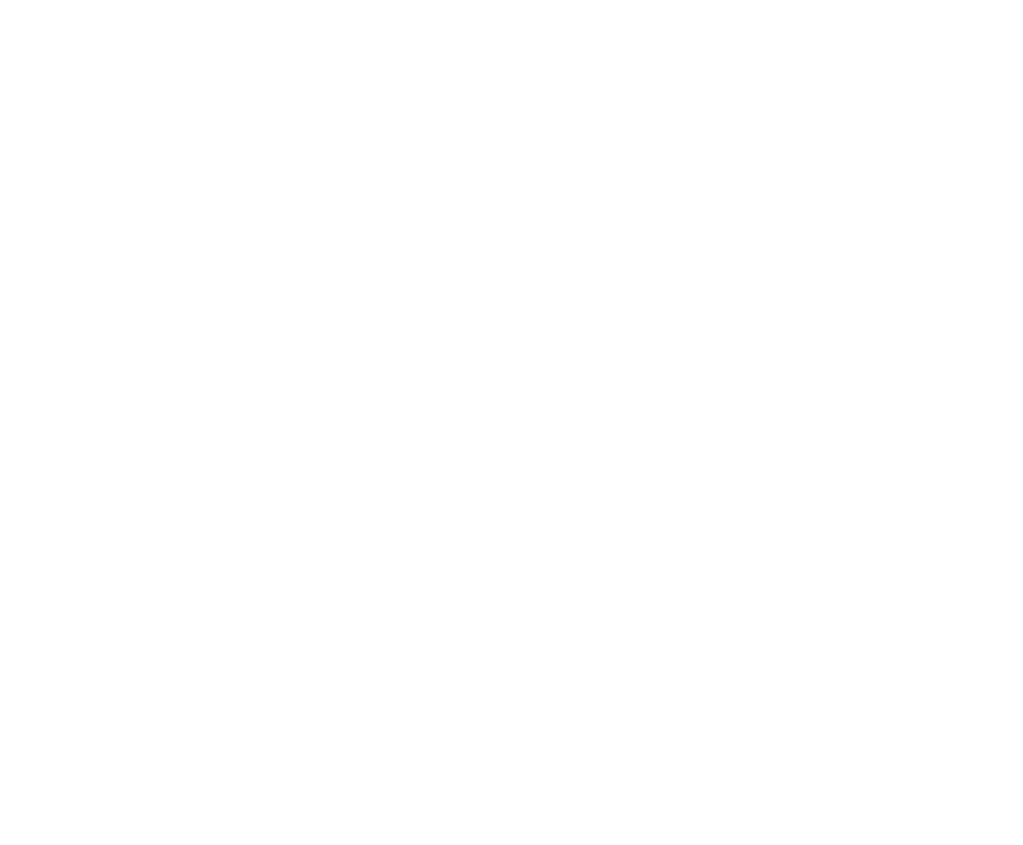
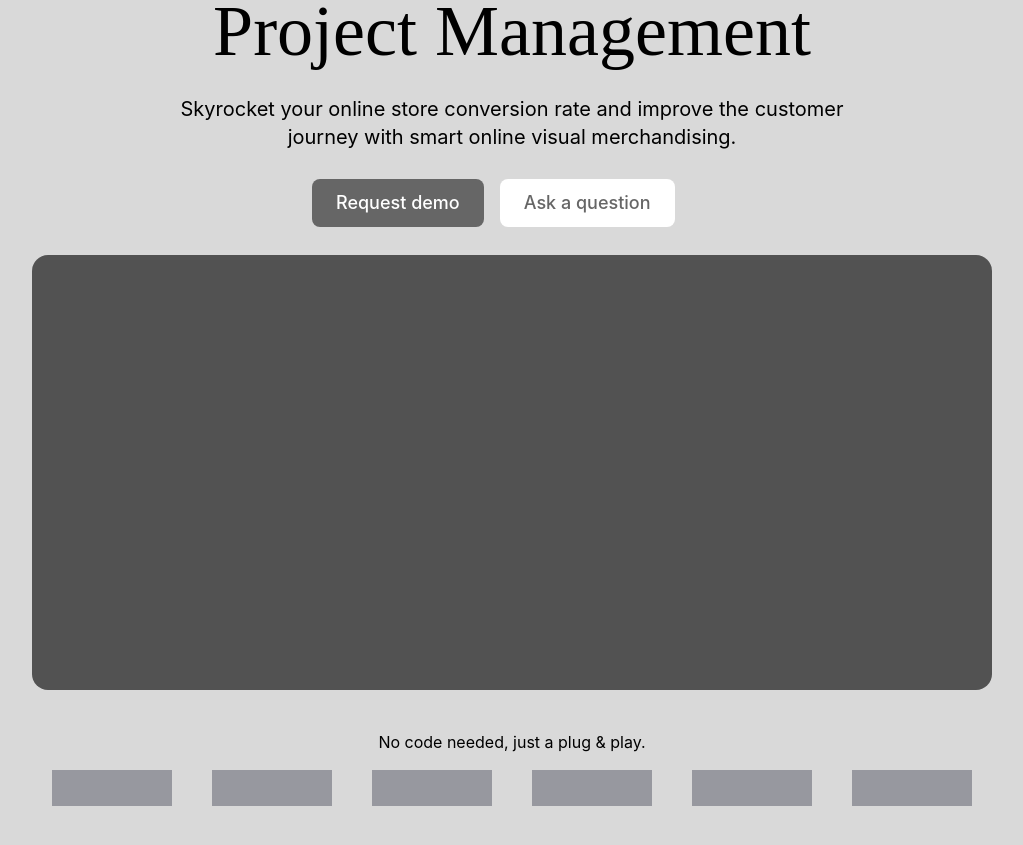
Before and after one commit to JamshidKhamroyev/Dev-Tasks-Hub, a React (Vite) app in the folder client/: page / in a window 1280 px wide. Shown: the part 245-1090 px from the top of the page, without its empty margins (128-1151 px from the left). Before the commit the page ends 800 px from the top, so only its background shows below. Built offline with nearby package versions, Linux system fonts and the light colour scheme.

Commit message:
Add layot, pages and commopnet

```diff
--- a/client/src/App.jsx
+++ b/client/src/App.jsx
@@ -1,7 +1,24 @@
-const App = () => {
-  return (
-    <div>App</div>
-  )
+import React from 'react'
+import { createBrowserRouter, RouterProvider } from 'react-router'
+// layouts
+import MainLayouts from './layouts/MainLayouts'
+// Pages
+import HomePage from './pages/HomePage'
+
+function App() {
+  const router = createBrowserRouter([
+    {
+      path: '/',
+      element: <MainLayouts />,
+      children: [
+        {
+          index: true,
+          element: <HomePage />
+        }
+      ]
+    }
+  ])
+  return <RouterProvider router={router} />
 }
 
 export default App
--- /dev/null
+++ b/client/src/components/Buttton.jsx
@@ -0,0 +1,21 @@
+import React from 'react'
+
+function Buttton({ title, ColorType = "dark" }) {
+    let buttonClass = '';
+
+    switch (ColorType) {
+        case "dark":
+            buttonClass = 'bg-darkColor text-white';
+            break;
+        case "light":
+            buttonClass = 'bg-white text-darkColor';
+            break;
+    }
+    return (
+        <button className={`py-2.5 px-6 font-Inter font-medium text-lg rounded-lg ${buttonClass}`}>
+            {title}
+        </button>
+    )
+}
+
+export default Buttton
--- a/client/src/index.css
+++ b/client/src/index.css
@@ -1 +1,7 @@
 @import "tailwindcss";
+
+@theme {
+    --font-Playfair: "Playfair Display", "sans-serif";
+    --font-Inter: "Inter", "sans-serif";
+    --color-darkColor: #666666;
+}
--- /dev/null
+++ b/client/src/layouts/MainLayouts.jsx
@@ -0,0 +1,16 @@
+import React from 'react'
+import { Outlet } from 'react-router'
+
+function MainLayouts() {
+    return (
+        <>
+            <header></header>
+            <main className='max-w-[1440px] w-full mx-auto'>
+                <Outlet />
+            </main>
+            <footer></footer>
+        </>
+    )
+}
+
+export default MainLayouts
--- /dev/null
+++ b/client/src/pages/HeroPage.jsx
@@ -0,0 +1,52 @@
+import React from 'react'
+import Buttton from '../components/Buttton'
+
+function HeroPage() {
+    return (
+        <section
+            className='py-24 font-Inter bg-[#D9D9D9]'
+        // style={{
+        //     background: 'linear-gradient(180deg, #BCBFFF 0%, #F6EAFF 100%)'
+        // }}
+        >
+            {/* title box */}
+            <div className='max-w-[730px] w-full mx-auto'>
+                <h1 className='font-medium text-center text-7xl font-Playfair'>
+                    The first <br />
+                    truly intelligent <br />
+                    Project Management
+                </h1>
+                <p className='font-normal text-xl text-center mt-7'>
+                    Skyrocket your online store conversion rate and improve the customer journey with smart online visual merchandising.
+                </p>
+            </div>
+            {/* button box */}
+            <div className='w-[400px] mx-auto flex gap-4 mt-7'>
+                <Buttton title="Request demo" ColorType="dark" />
+                <Buttton title="Ask a question" ColorType='light' />
+            </div>
+
+            {/* Mask groub box */}
+            <div className='mt-7'>
+                <div className='w-[960px] h-[435px] rounded-2xl bg-[#525252] mx-auto'></div>
+            </div>
+
+            {/*  */}
+            <div className='mt-10 mx-auto max-w-[920px] w-full'>
+                <p className='font-Inter font-normal text-base text-center'>
+                    No code needed, just a plug & play.
+                </p>
+                <div className='w-full flex gap-10 pt-4'>
+                    <div className='w-[120px] h-9 bg-[#97989F]'></div>
+                    <div className='w-[120px] h-9 bg-[#97989F]'></div>
+                    <div className='w-[120px] h-9 bg-[#97989F]'></div>
+                    <div className='w-[120px] h-9 bg-[#97989F]'></div>
+                    <div className='w-[120px] h-9 bg-[#97989F]'></div>
+                    <div className='w-[120px] h-9 bg-[#97989F]'></div>
+                </div>
+            </div>
+        </section>
+    )
+}
+
+export default HeroPage
--- /dev/null
+++ b/client/src/pages/HomePage.jsx
@@ -0,0 +1,13 @@
+import React from 'react'
+import HeroPage from './HeroPage'
+
+function HomePage() {
+    return (
+        <>
+            <HeroPage />
+        </>
+
+    )
+}
+
+export default HomePage
```
